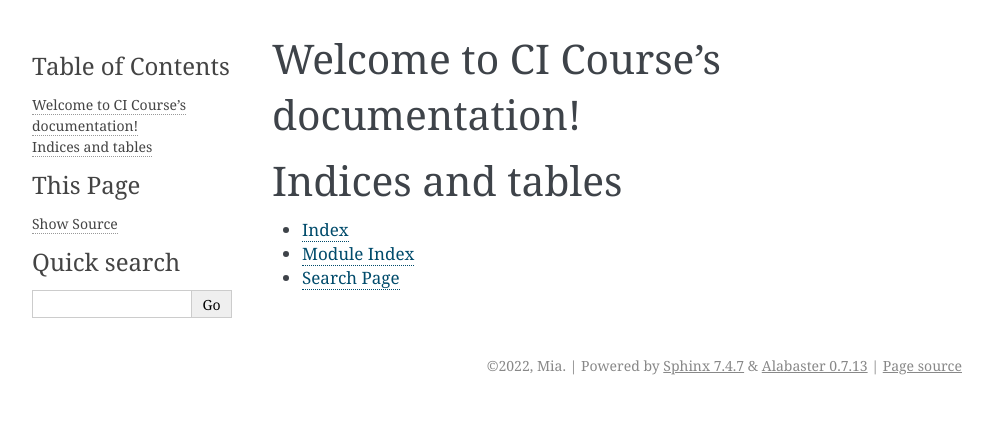
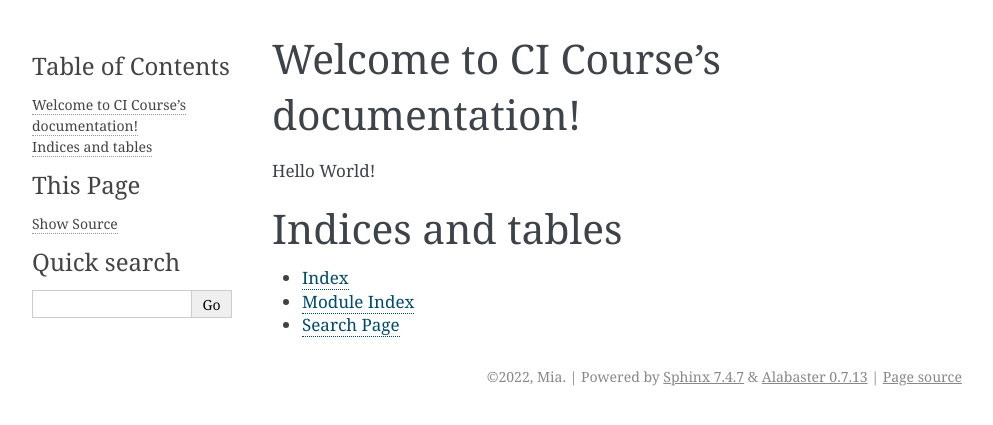
Before and after one commit to mwhitemfldm/ci, a Sphinx documentation site: the page built from docs/index.rst, in a window 1280 px wide. Shown: the top 425 px of the page, without its empty margins (148-1141 px from the left). Built offline with Sphinx 7.4.7, drawn with Linux system fonts in a browser that asks for light colours.

Commit message:
Edit conf.py in docs

```diff
--- a/docs/conf.py
+++ b/docs/conf.py
@@ -49,4 +49,4 @@
 # Add any paths that contain custom static files (such as style sheets) here,
 # relative to this directory. They are copied after the builtin static files,
 # so a file named "default.css" will overwrite the builtin "default.css".
-html_static_path = ['_static']
+html_static_path = []
--- a/docs/index.rst
+++ b/docs/index.rst
@@ -10,7 +10,7 @@
    :maxdepth: 2
    :caption: Contents:
 
-
+Hello World!
 
 Indices and tables
 ==================
```
